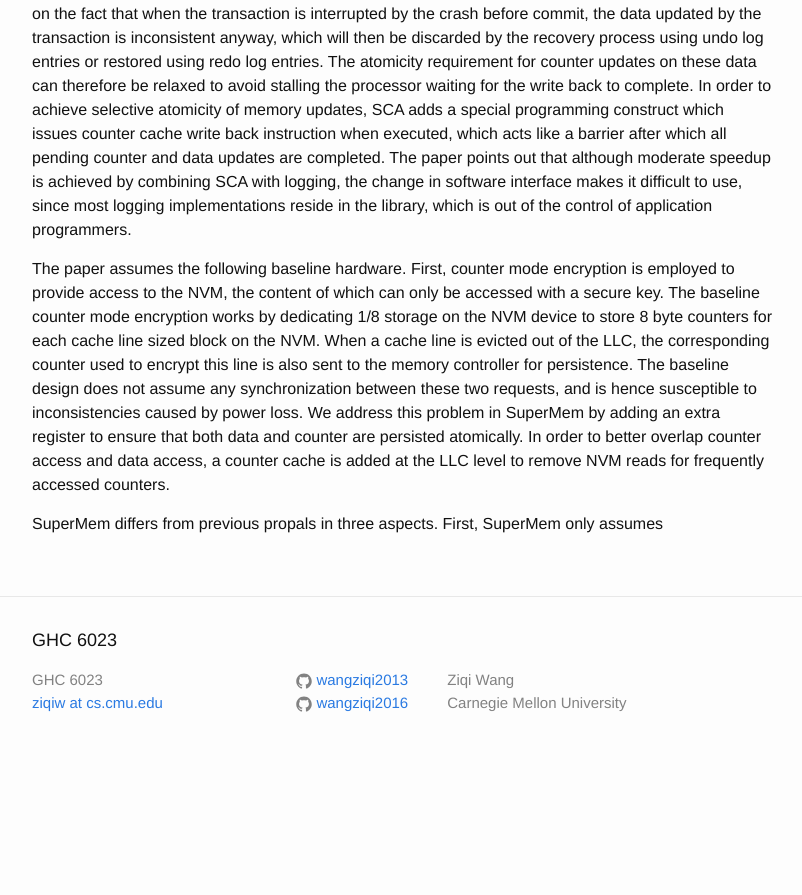
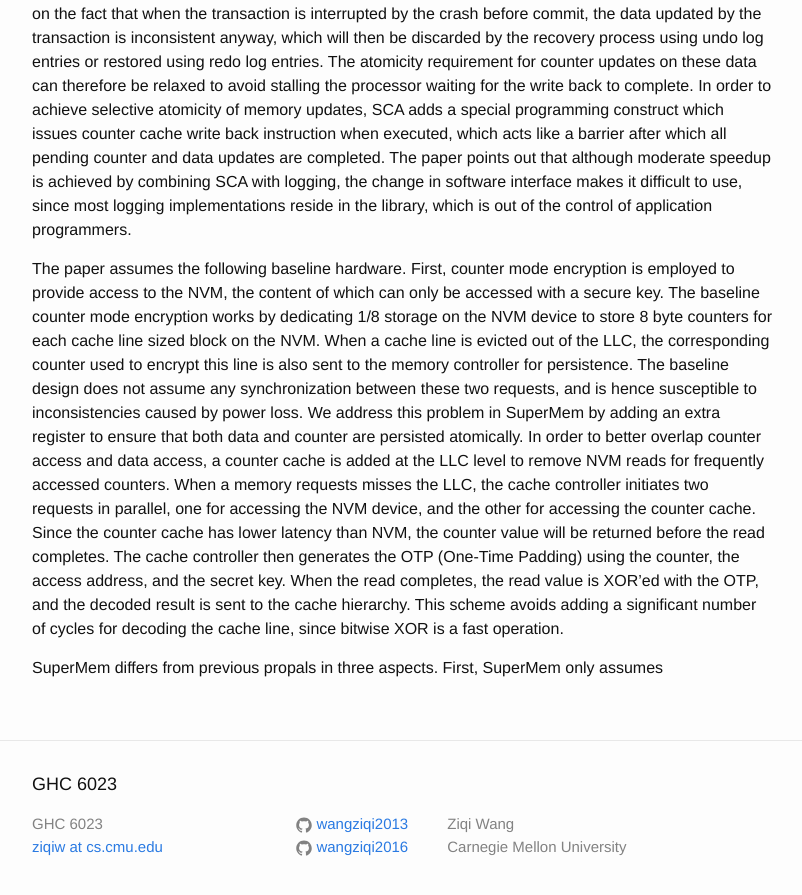
Before and after one commit to wangziqi2013/wangziqi2013.github.io, a Jekyll site: the page built from _posts/2019-12-12-supermem.markdown, in a window 1280 px wide and 900 px high, scrolled down 916 px. Shown: the top 895 px of the window, without its empty margins (238-1040 px from the left). Built offline with Jekyll 4.4.1, drawn with Linux system fonts in a browser that asks for light colours; before the commit the page ends 1690 px from its top, so only the background shows below that.

Commit message:
Finish baseline

```diff
--- a/_posts/2019-12-12-supermem.markdown
+++ b/_posts/2019-12-12-supermem.markdown
@@ -41,6 +41,11 @@ out of the LLC, the corresponding counter used to encrypt this line is also sent
 The baseline design does not assume any synchronization between these two requests, and is hence susceptible to inconsistencies
 caused by power loss. We address this problem in SuperMem by adding an extra register to ensure that both data and counter
 are persisted atomically. In order to better overlap counter access and data access, a counter cache is added at the LLC
-level to remove NVM reads for frequently accessed counters.
+level to remove NVM reads for frequently accessed counters. When a memory requests misses the LLC, the cache controller
+initiates two requests in parallel, one for accessing the NVM device, and the other for accessing the counter cache. Since
+the counter cache has lower latency than NVM, the counter value will be returned before the read completes. The cache controller
+then generates the OTP (One-Time Padding) using the counter, the access address, and the secret key. When the read completes,
+the read value is XOR'ed with the OTP, and the decoded result is sent to the cache hierarchy. This scheme avoids adding
+a significant number of cycles for decoding the cache line, since bitwise XOR is a fast operation.
 
 SuperMem differs from previous propals in three aspects. First, SuperMem only assumes
```
